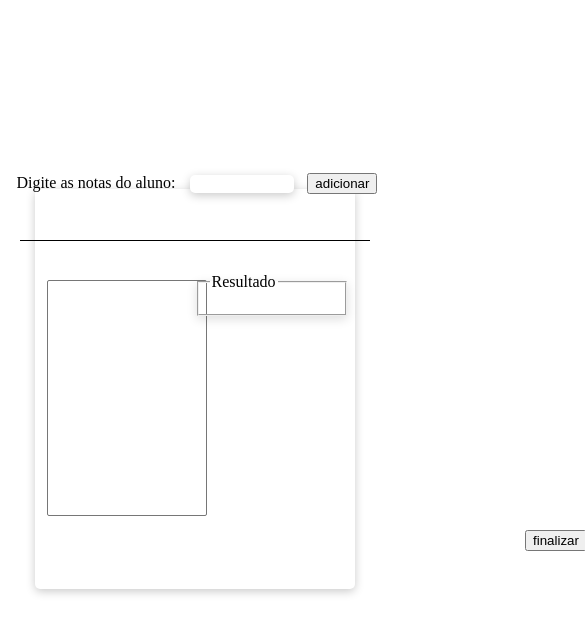
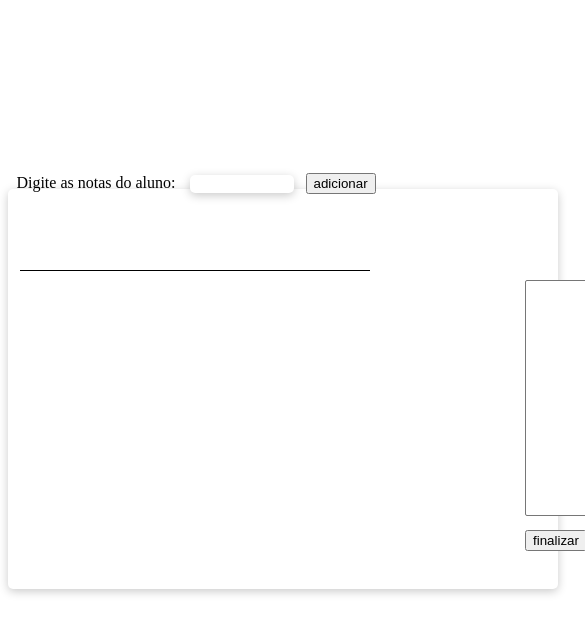
Before and after one commit to franchiise/skulito-repository-00, a plain HTML site: page ex001/ex001.html in a window 390 px wide. Shown: the part 5-638 px from the top of the page, 585 px wide, since content can reach past the window. Drawn offline with Linux system fonts and the light colour scheme.

Commit message:
Update ex001.css

```diff
--- a/ex001/ex001.css
+++ b/ex001/ex001.css
@@ -139,108 +139,3 @@ legend {
     cursor: pointer;
 
 }
-
-@media (max-width: 630px) {
-
-    .background {
-
-        width: 450px;
-
-    }
-
-    #line {
-
-        margin-top: -12%;
-
-    }
-
-    select {
-
-        left: 12%;
-
-    }
-
-    fieldset {
-
-        left: 50%;
-
-    }
-
-    #adicionar {
-
-        left: 0.5%;
-        top: -28vh;
-
-    }
-
-}
-
-@media (max-width: 480px) {
-
-    .background {
-
-        width: 380px;
-
-    }
-
-    #line {
-
-        margin-top: -12%;
-
-    }
-
-    select {
-
-        left: 12%;
-
-    }
-
-    fieldset {
-
-        left: 50%;
-
-    }
-
-    #adicionar {
-
-        left: 0.5%;
-        top: -28vh;
-
-    }
-
-}
-
-@media (max-width: 400px) {
-
-    .background {
-
-        width: 320px;
-
-    }
-
-    #line {
-
-        margin-top: -12%;
-
-    }
-
-    select {
-
-        left: 12%;
-
-    }
-
-    fieldset {
-
-        left: 50%;
-
-    }
-
-    #adicionar {
-
-        left: 0.5%;
-        top: -28vh;
-
-    }
-
-}
```
